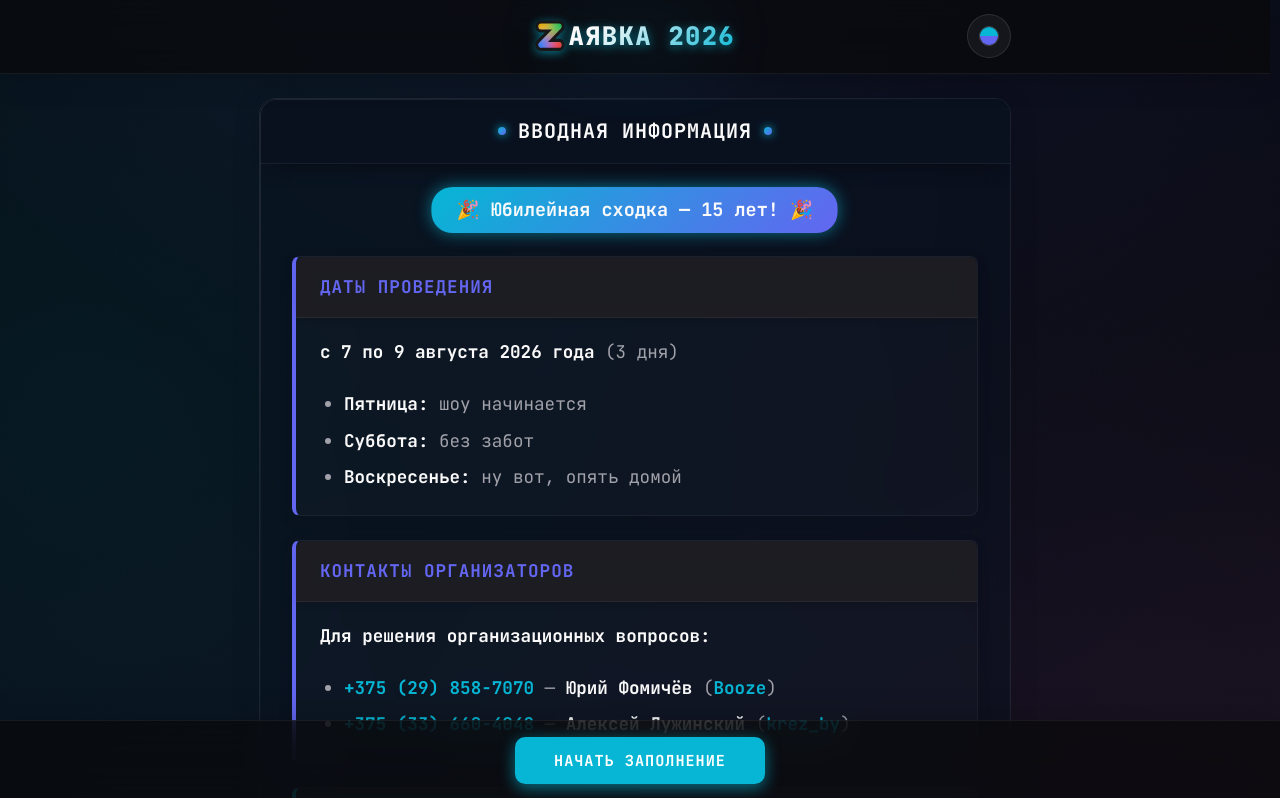
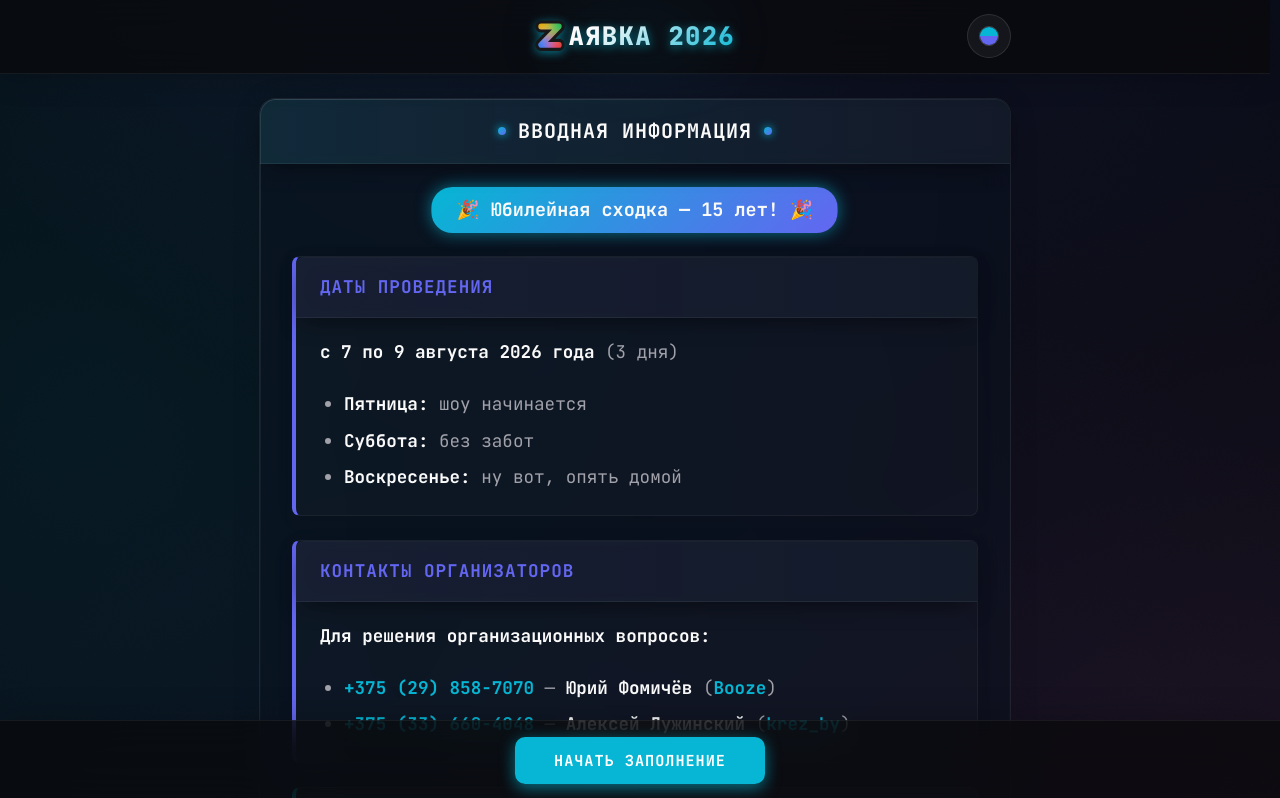
Before and after one commit to Toki-Stamp/applications-2026, a Svelte app: page / in a window 1280 px wide. Shown: the top 798 px of the page. Built offline with nearby package versions, Linux system fonts and the light colour scheme.

Commit message:
Enhance theme dependence and contrast of block, section, and sub-block titles

```diff
--- a/src/app.css
+++ b/src/app.css
@@ -563,12 +563,12 @@ h1::after {
   z-index: 40;
 
   background: var(--bg-color-accent);
-  background: color-mix(in srgb, var(--bg-color-accent) 95%, transparent);
-  /* Чуть плотнее фон, реагирующий на тему */
+  background: linear-gradient(to right, color-mix(in srgb, var(--primary) 10%, transparent), transparent),
+              linear-gradient(rgba(255, 255, 255, 0.04), rgba(255, 255, 255, 0.04)),
+              color-mix(in srgb, var(--bg-color-accent) 85%, transparent);
   backdrop-filter: blur(12px);
   -webkit-backdrop-filter: blur(12px);
-  box-shadow: 0 10px 20px -10px rgba(0, 0, 0, 0.5);
-  /* Легкая тень под заголовком */
+  box-shadow: 0 8px 24px -8px rgba(0, 0, 0, 0.6), inset 0 1px 0 rgba(255,255,255,0.05);
 }
 
 /* Второстепенные липкие заголовки (под-секции) */
@@ -590,11 +590,14 @@ h1::after {
   z-index: 39;
   /* Под главным заголовком */
 
-  background: rgba(24, 24, 27, 0.95);
+  background: var(--bg-color-accent);
+  background: linear-gradient(to right, color-mix(in srgb, var(--accent) 8%, transparent), transparent),
+              linear-gradient(rgba(255, 255, 255, 0.03), rgba(255, 255, 255, 0.03)),
+              color-mix(in srgb, var(--bg-color-accent) 85%, transparent);
   backdrop-filter: blur(12px);
   -webkit-backdrop-filter: blur(12px);
   border-bottom: 1px solid var(--border-color);
-  box-shadow: 0 10px 20px -10px rgba(0, 0, 0, 0.5);
+  box-shadow: 0 8px 24px -8px rgba(0, 0, 0, 0.6), inset 0 1px 0 rgba(255,255,255,0.02);
 }
 
 /* Компенсируем gap от block-card для первого подзаголовка, чтобы он слипся с главным */
--- a/src/components/SubBlockCard.svelte
+++ b/src/components/SubBlockCard.svelte
@@ -45,12 +45,15 @@
     align-items: center;
     gap: 0.5rem;
 
-    background: rgba(30, 30, 35, 0.95);
+    background: var(--bg-color-accent);
+    background: linear-gradient(to right, color-mix(in srgb, var(--accent) 5%, transparent), transparent),
+                linear-gradient(rgba(255, 255, 255, 0.04), rgba(255, 255, 255, 0.04)),
+                color-mix(in srgb, var(--bg-color-accent) 85%, transparent);
     backdrop-filter: blur(12px);
     -webkit-backdrop-filter: blur(12px);
     border-radius: 8px 8px 0 0;
-    border-bottom: 1px solid rgba(255, 255, 255, 0.05);
-    box-shadow: 0 4px 10px -5px rgba(0, 0, 0, 0.3);
+    border-bottom: 1px solid var(--border-color);
+    box-shadow: 0 8px 24px -8px rgba(0, 0, 0, 0.6), inset 0 1px 0 rgba(255,255,255,0.02);
     position: sticky;
     z-index: 38;
   }
```
